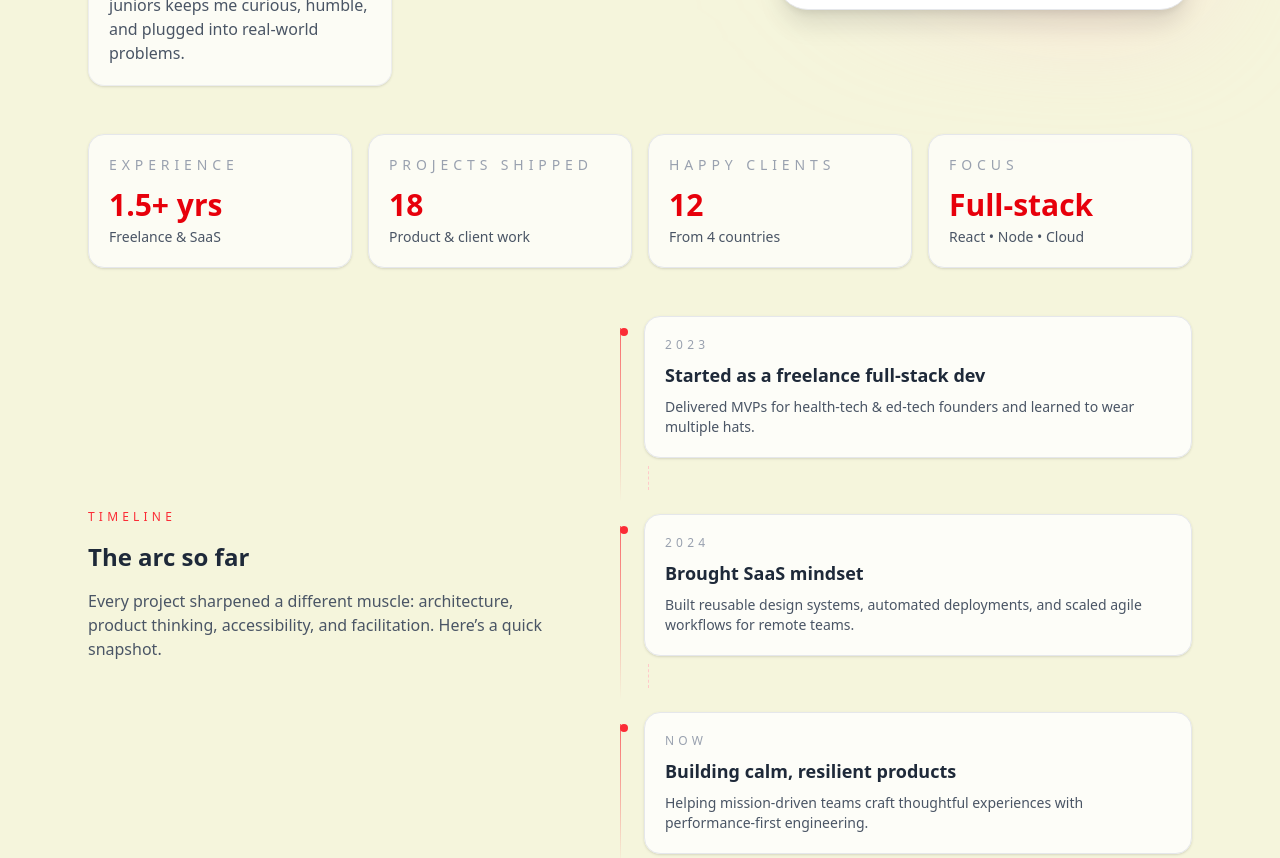
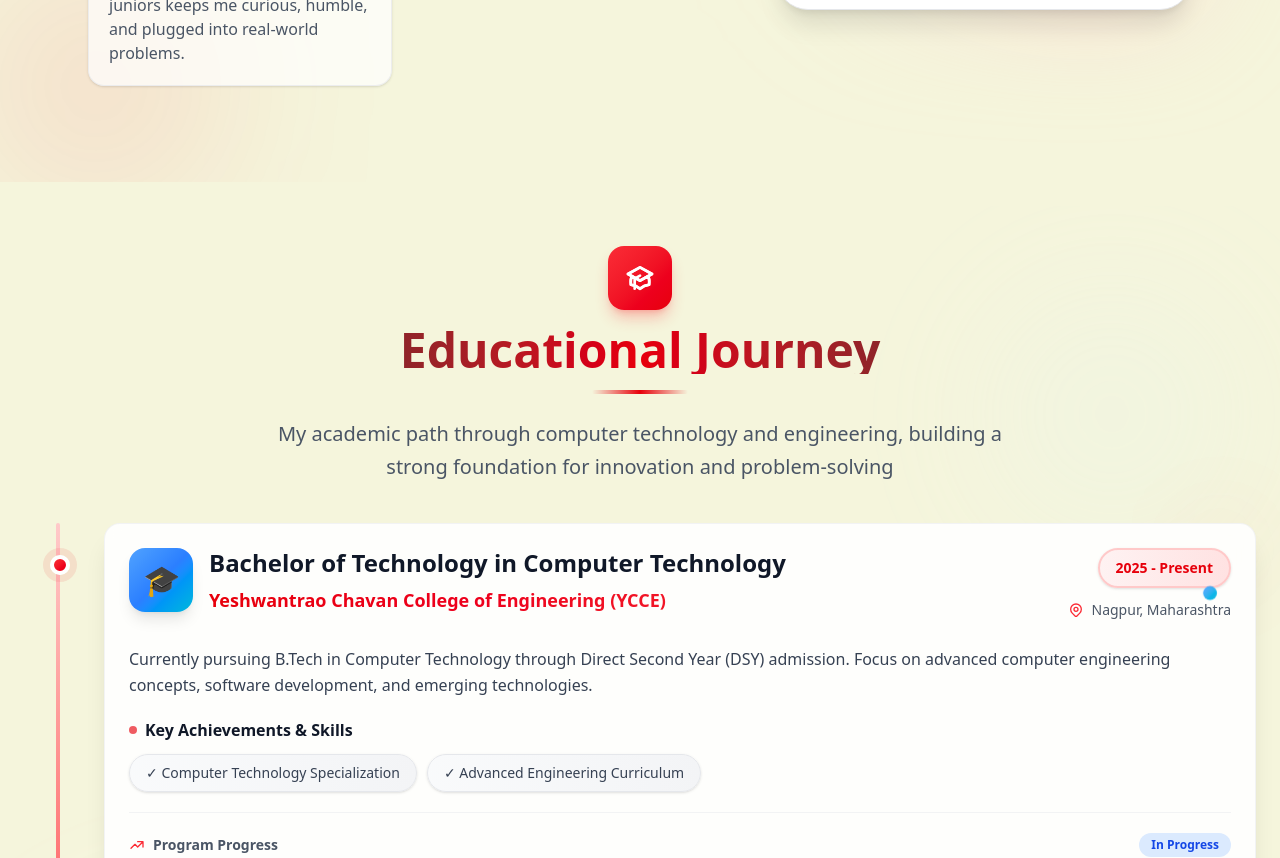
Before and after one commit to TanmayWarthe/Personal-Portfolio, a React (Vite) app: page / in a window 1280 px wide. Shown: the part 1760-2618 px from the top of the page. Built offline with nearby package versions, Linux system fonts and the light colour scheme.

Commit message:
update about page

```diff
--- a/src/pages/About.jsx
+++ b/src/pages/About.jsx
@@ -159,7 +159,7 @@ export default function About() {
           </div>
         </motion.div>
 
-        <motion.div variants={heroVariants} className="grid sm:grid-cols-2 lg:grid-cols-4 gap-4">
+        {/* <motion.div variants={heroVariants} className="grid sm:grid-cols-2 lg:grid-cols-4 gap-4">
           {quickFacts.map((fact) => (
             <div
               key={fact.label}
@@ -170,9 +170,9 @@ export default function About() {
               <p className="mt-1 text-sm text-gray-600">{fact.detail}</p>
             </div>
           ))}
-        </motion.div>
+        </motion.div> */}
 
-        <motion.div
+        {/* <motion.div
           variants={heroVariants}
           className="grid lg:grid-cols-[0.9fr_1.1fr] gap-10 lg:gap-16 items-center"
         >
@@ -226,7 +226,7 @@ export default function About() {
             inflection points—when you need momentum, calm execution, and someone who can talk user flows and database
             indexes in the same breath.
           </p>
-        </motion.div>
+        </motion.div> */}
       </div>
     </motion.section>
   );
```
